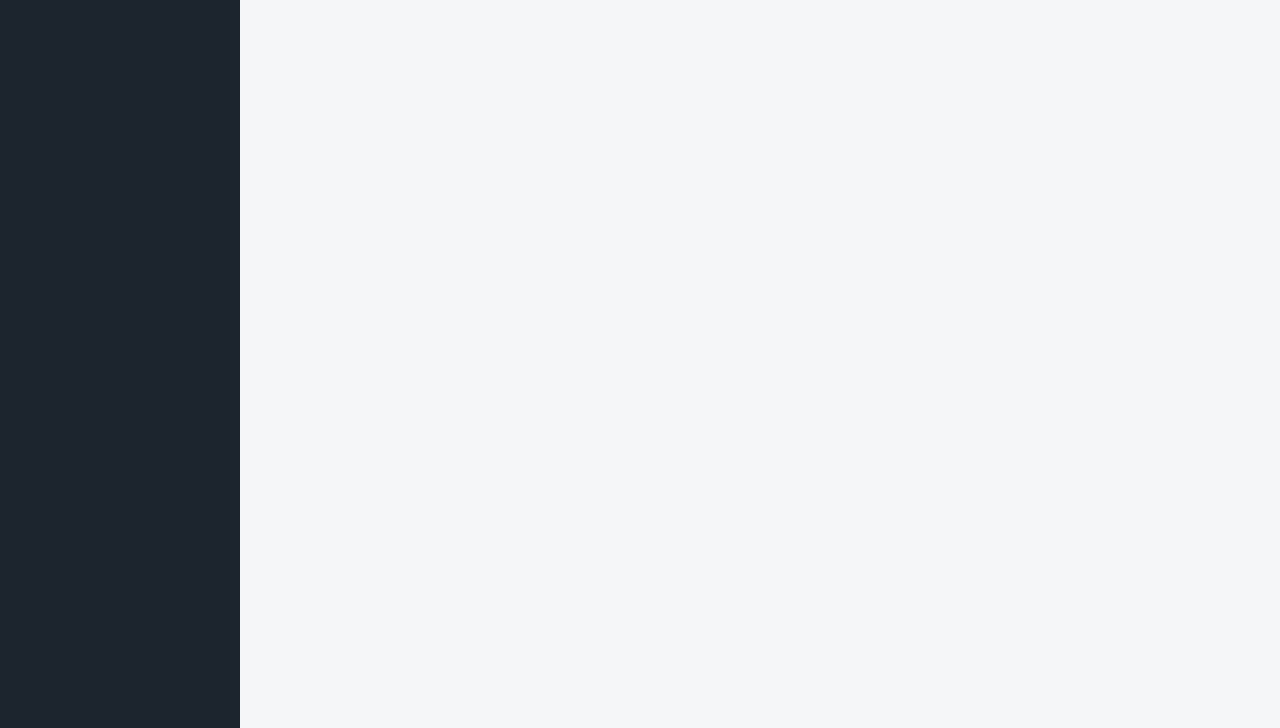
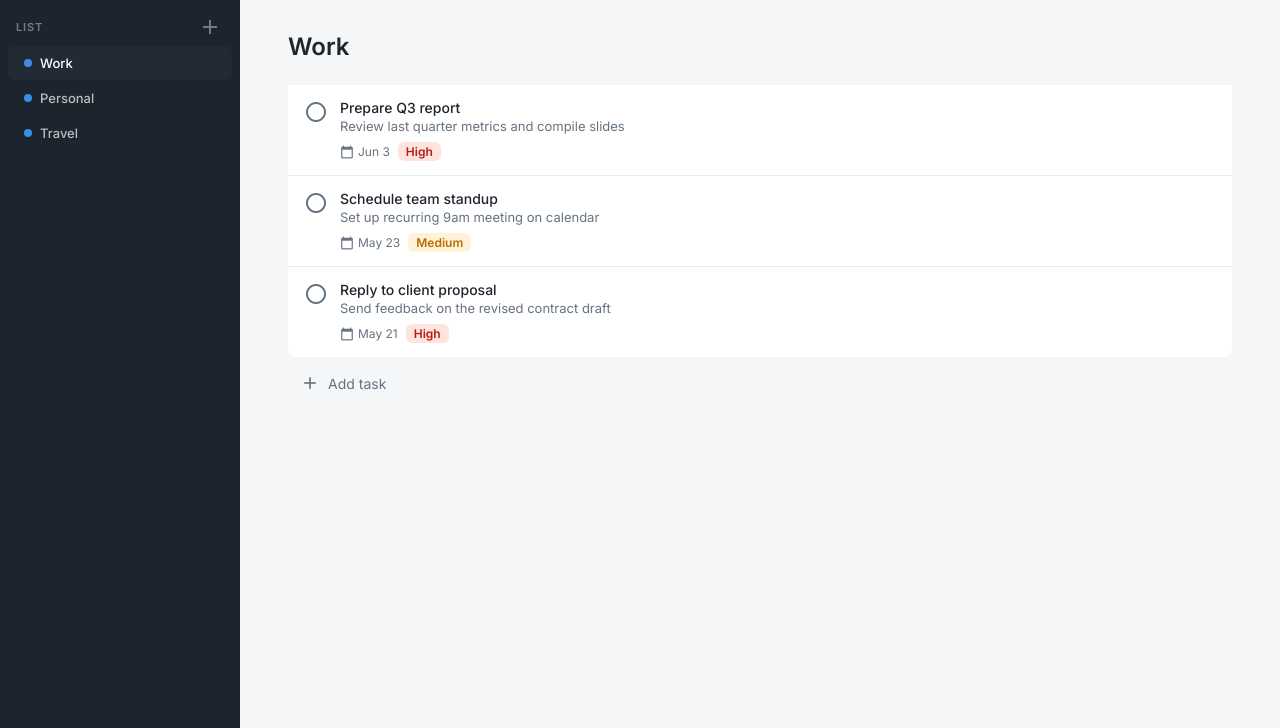
Before and after one commit to april-ng/odin-to-do-list, a website built with webpack: page src/index.html in a window 1280 px wide. Shown: the part 72-800 px from the top of the page. Built offline with nearby package versions, Linux system fonts and the light colour scheme.

Commit message:
Render task list

```diff
--- a/src/components/Sidebar.js
+++ b/src/components/Sidebar.js
@@ -52,7 +52,10 @@ function createNavItem(
 
   deleteBtn.addEventListener("click", (e) => {
     e.stopPropagation();
-    onDeleteList(list.id);
+    const confirmed = window.confirm(
+      `Are you sure you want to delete "${list.name}"? All tasks in this list will be deleted too.`,
+    );
+    if (confirmed) onDeleteList(list.id);
   });
 
   actions.appendChild(editBtn);
@@ -74,8 +77,8 @@ function render(
   onEditList,
   onDeleteList,
 ) {
-  const sidebar = document.getElementById("sidebar");
-  sidebar.innerHTML = "";
+  const navList = document.getElementById("nav-list");
+  navList.innerHTML = "";
 
   // Section header
   const sectionLabel = document.createElement("div");
@@ -91,7 +94,7 @@ function render(
 
   sectionLabel.appendChild(labelText);
   sectionLabel.appendChild(addBtn);
-  sidebar.appendChild(sectionLabel);
+  navList.appendChild(sectionLabel);
 
   // Nav items
   AppState.lists.forEach((list) => {
@@ -102,7 +105,7 @@ function render(
       onEditList,
       onDeleteList,
     );
-    sidebar.appendChild(item);
+    navList.appendChild(item);
   });
 }
 
--- /dev/null
+++ b/src/components/TaskCard.js
@@ -0,0 +1,103 @@
+import AppState from "../models/AppState.js";
+import { format } from "date-fns";
+
+// ─── Helper: create a material icon ──────────────────────
+function createIcon(name) {
+  const icon = document.createElement("span");
+  icon.classList.add("material-icons");
+  icon.textContent = name;
+  return icon;
+}
+
+// ─── Helper: create the priority chip ────────────────────
+function createChip(priority) {
+  const chip = document.createElement("span");
+  chip.classList.add("chip", priority);
+  chip.textContent = priority.charAt(0).toUpperCase() + priority.slice(1);
+  return chip;
+}
+
+// ─── Main: create a single task card ─────────────────────
+function createTaskCard(task, onEdit, onDelete, onToggleComplete) {
+  const card = document.createElement("div");
+  card.classList.add("task-card");
+
+  // ── Complete button ──────────────────────────────────
+  const completeBtn = document.createElement("button");
+  completeBtn.classList.add("task-complete-btn");
+  if (task.completed) completeBtn.classList.add("completed");
+  completeBtn.setAttribute("aria-label", "Toggle complete");
+  completeBtn.appendChild(
+    createIcon(task.completed ? "check_circle" : "radio_button_unchecked"),
+  );
+  completeBtn.addEventListener("click", () => onToggleComplete(task.id));
+
+  // ── Task body ────────────────────────────────────────
+  const body = document.createElement("div");
+  body.classList.add("task-body");
+
+  const taskName = document.createElement("div");
+  taskName.classList.add("task-name");
+  taskName.textContent = task.name;
+
+  body.appendChild(taskName);
+
+  if (task.description) {
+    const desc = document.createElement("div");
+    desc.classList.add("task-description");
+    desc.textContent = task.description;
+    body.appendChild(desc);
+  }
+
+  // Meta row: date + chip
+  const meta = document.createElement("div");
+  meta.classList.add("task-meta");
+
+  if (task.dueDate) {
+    const dateWrapper = document.createElement("div");
+    dateWrapper.classList.add("task-date");
+    dateWrapper.appendChild(createIcon("calendar_today"));
+
+    const dateText = document.createElement("span");
+    dateText.textContent = format(
+      new Date(task.dueDate + "T00:00:00"),
+      "MMM d",
+    );
+    dateWrapper.appendChild(dateText);
+    meta.appendChild(dateWrapper);
+  }
+
+  meta.appendChild(createChip(task.priority));
+  body.appendChild(meta);
+
+  // ── Action buttons ───────────────────────────────────
+  const actions = document.createElement("div");
+  actions.classList.add("task-actions");
+
+  const editBtn = document.createElement("button");
+  editBtn.setAttribute("aria-label", "Edit task");
+  editBtn.appendChild(createIcon("edit"));
+  editBtn.addEventListener("click", () => onEdit(task));
+
+  const deleteBtn = document.createElement("button");
+  deleteBtn.classList.add("delete");
+  deleteBtn.setAttribute("aria-label", "Delete task");
+  deleteBtn.appendChild(createIcon("delete"));
+  deleteBtn.addEventListener("click", () => {
+    const confirmed = window.confirm(
+      `Are you sure you want to delete "${task.name}"?`,
+    );
+    if (confirmed) onDelete(task.id);
+  });
+
+  actions.appendChild(editBtn);
+  actions.appendChild(deleteBtn);
+
+  card.appendChild(completeBtn);
+  card.appendChild(body);
+  card.appendChild(actions);
+
+  return card;
+}
+
+export { createTaskCard };
--- /dev/null
+++ b/src/components/TaskList.js
@@ -0,0 +1,76 @@
+import AppState from "../models/AppState.js";
+import { createTaskCard } from "./TaskCard.js";
+
+// ─── Helper: create the add task button ──────────────────
+function createAddTaskButton(onAddTask) {
+  const btn = document.createElement("button");
+  btn.classList.add("add-task-btn");
+
+  const icon = document.createElement("span");
+  icon.classList.add("material-icons");
+  icon.textContent = "add";
+
+  const label = document.createElement("span");
+  label.textContent = "Add task";
+
+  btn.appendChild(icon);
+  btn.appendChild(label);
+  btn.addEventListener("click", onAddTask);
+
+  return btn;
+}
+
+// ─── Helper: create empty state ──────────────────────────
+function createEmptyState() {
+  const empty = document.createElement("div");
+  empty.classList.add("empty-state");
+
+  const icon = document.createElement("span");
+  icon.classList.add("material-icons");
+  icon.textContent = "checklist";
+
+  const message = document.createElement("p");
+  message.textContent = "No tasks yet. Add one to get started!";
+
+  empty.appendChild(icon);
+  empty.appendChild(message);
+
+  return empty;
+}
+
+// ─── Main render function ─────────────────────────────────
+function render(listId, onAddTask, onEditTask, onDeleteTask, onToggleComplete) {
+  const main = document.getElementById("main-content");
+  main.innerHTML = "";
+
+  const list = AppState.lists.find((l) => l.id === listId);
+  if (!list) return;
+
+  // List title
+  const title = document.createElement("h1");
+  title.classList.add("list-title");
+  title.textContent = list.name;
+  main.appendChild(title);
+
+  // Tasks
+  const tasks = AppState.getTasksByList(listId);
+
+  if (tasks.length === 0) {
+    main.appendChild(createEmptyState());
+  } else {
+    tasks.forEach((task) => {
+      const card = createTaskCard(
+        task,
+        onEditTask,
+        onDeleteTask,
+        onToggleComplete,
+      );
+      main.appendChild(card);
+    });
+  }
+
+  // Add task button
+  main.appendChild(createAddTaskButton(onAddTask));
+}
+
+export { render };
--- a/src/index.html
+++ b/src/index.html
@@ -16,6 +16,7 @@
           <div class="app-logo">T</div>
           <span class="company-name">Your company</span>
         </div>
+        <div id="nav-list"></div>
       </aside>
 
       <div id="right-panel">
--- a/src/index.js
+++ b/src/index.js
@@ -1,27 +1,53 @@
 import "./styles.css";
 import AppState from "./models/AppState.js";
 import * as Sidebar from "./components/Sidebar.js";
+import * as TaskList from "./components/TaskList.js";
 
-// keep track of which list is currently selected
 let activeListId = null;
 
-function renderSidebar() {
+function renderAll() {
   Sidebar.render(
     activeListId,
     // WHEN a list is clicked
     (listId) => {
       activeListId = listId;
-      renderSidebar();
+      renderAll();
     },
     // WHEN "+" is clicked
     () => console.log("add list clicked"),
     // WHEN edit is clicked
     (list) => console.log("edit list clicked", list),
     // WHEN delete is clicked
-    (listId) => console.log("delete list clicked", listId),
+    (listId) => {
+      AppState.deleteList(listId);
+      if (activeListId === listId) activeListId = null;
+      renderAll();
+    },
   );
+
+  if (activeListId) {
+    TaskList.render(
+      activeListId,
+      // WHEN add task is clicked
+      () => console.log("add task clicked"),
+      // WHEN edit task is clicked
+      (task) => console.log("edit task clicked", task),
+      // WHEN delete task is clicked
+      (taskId) => {
+        AppState.deleteTask(taskId);
+        renderAll();
+      },
+      // WHEN complete is clicked
+      (taskId) => {
+        const task = AppState.tasks.find((t) => t.id === taskId);
+        AppState.updateTask(taskId, { completed: !task.completed });
+        renderAll();
+      },
+    );
+  }
 }
 
 // Boot the app
 AppState.init();
-renderSidebar();
+activeListId = AppState.lists[0]?.id ?? null;
+renderAll();
--- a/src/models/AppState.js
+++ b/src/models/AppState.js
@@ -11,11 +11,11 @@ const AppState = {
     const saved = localStorage.getItem("appState");
     if (saved) {
       const parsed = JSON.parse(saved);
-      this.lists = parsed.lists.map(List.fromJSON);
-      this.tasks = parsed.tasks.map(Task.fromJSON);
+      this.lists = parsed.lists.map((l) => List.fromJSON(l));
+      this.tasks = parsed.tasks.map((t) => Task.fromJSON(t));
     } else {
-      this.lists = defaultLists.map(List.fromJSON);
-      this.tasks = defaultTasks.map(Task.fromJSON);
+      this.lists = defaultLists.map((l) => List.fromJSON(l));
+      this.tasks = defaultTasks.map((t) => Task.fromJSON(t));
       this.save();
     }
   },
--- a/src/models/List.js
+++ b/src/models/List.js
@@ -0,0 +1,10 @@
+export default class List {
+  constructor({ id, name }) {
+    this.id = id ?? crypto.randomUUID();
+    this.name = name;
+  }
+
+  static fromJSON(data) {
+    return new List(data);
+  }
+}
```
Also changed, not shown: dist/bundle.js, src/styles.css (line endings or trailing spaces).
